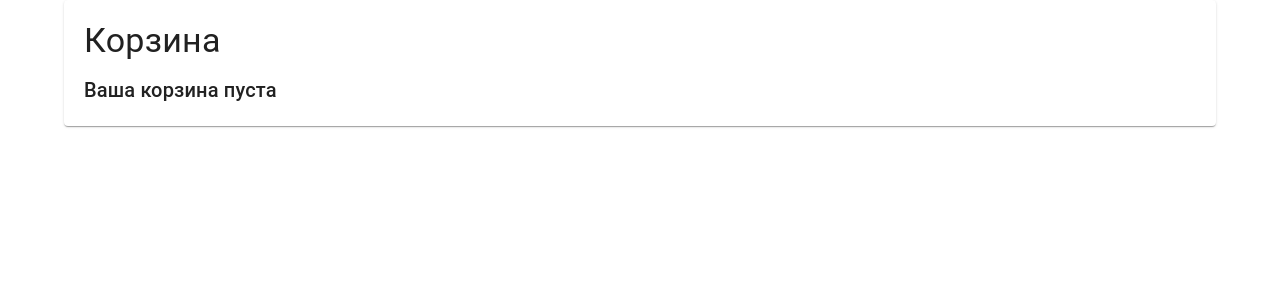
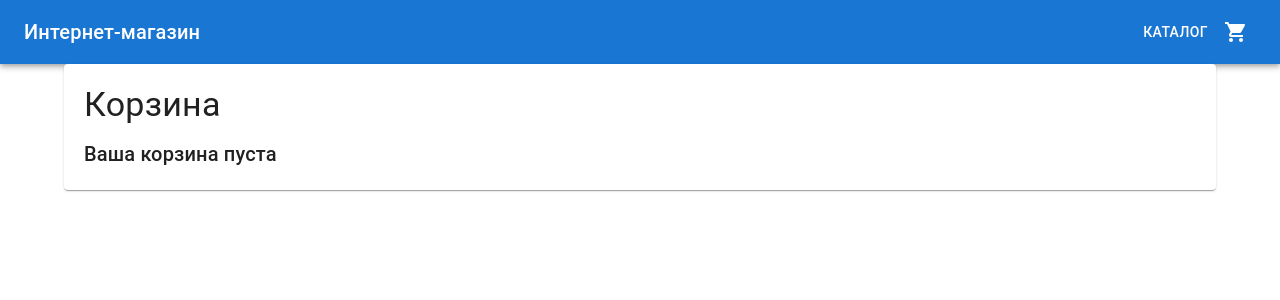
Before and after one commit to Valkor95/REACT_HW, a React (Vite) app: page /cart in a window 1280 px wide. Shown: the top 300 px of the page. Built offline with nearby package versions, Linux system fonts and the light colour scheme.

Commit message:
FINAL2_v1

```diff
--- a/src/App.jsx
+++ b/src/App.jsx
@@ -5,11 +5,13 @@ import CartPage from './pages/ShoppingCart';
 import CheckoutPage from './pages/Checkout';
 import {BrowserRouter as Router, Route, Routes} from "react-router-dom";
 import {Container} from "@mui/material";
+import Navbar from "./componets/Navbar/Navbar.jsx";
 
 const App = () => {
     return (
         <div>
             <Router>
+                <Navbar/>
                 <Container>
                     <Routes>
                         <Route path="/" element={<CatalogPage />} />
--- /dev/null
+++ b/src/componets/Navbar/Navbar.jsx
@@ -0,0 +1,27 @@
+// src/components/Navbar.jsx
+import React from 'react';
+import { AppBar, Toolbar, Typography, Button, IconButton } from '@mui/material';
+import { NavLink } from 'react-router-dom';
+import ShoppingCartIcon from '@mui/icons-material/ShoppingCart';
+
+const Navbar = () => {
+    return (
+        <AppBar position="static">
+            <Toolbar>
+                <Typography variant="h6" style={{ flexGrow: 1 }}>
+                    <NavLink to="/" style={{ color: 'inherit', textDecoration: 'none' }}>
+                        Интернет-магазин
+                    </NavLink>
+                </Typography>
+                <Button color="inherit" component={NavLink} to="/">
+                    Каталог
+                </Button>
+                <IconButton color="inherit" component={NavLink} to="/cart">
+                    <ShoppingCartIcon />
+                </IconButton>
+            </Toolbar>
+        </AppBar>
+    );
+};
+
+export default Navbar;
--- a/src/componets/ProductList/ProductList.jsx
+++ b/src/componets/ProductList/ProductList.jsx
@@ -1,10 +1,10 @@
-import React, {useEffect} from 'react';
+import React, { useEffect } from 'react';
 import { Grid, Card, CardContent, Typography, Button } from '@mui/material';
 import { Link } from 'react-router-dom';
 import { useGetProductsQuery } from '../../store/API/slices/apiFakeStore.js';
 import { useDispatch, useSelector } from 'react-redux';
 import { filterProducts } from '../../store/slices/productsSlice.js';
-
+import { addItemToCart } from '../../store/slices/cartSlice.js'; // Импорт действия добавления в корзину
 
 const ProductList = () => {
     const { data: products = [], isLoading } = useGetProductsQuery();
@@ -17,22 +17,39 @@ const ProductList = () => {
         }
     }, [products, dispatch]);
 
+    const handleAddToCart = (product) => {
+        dispatch(addItemToCart({ product, quantity: 1 })); // Добавляем товар в корзину с количеством 1
+    };
+
     if (isLoading) {
         return <div>Loading...</div>;
     }
 
     return (
-        <Grid container spacing={3} style={{display: 'flex', justifyContent: 'center', marginTop: '30px'}}>
+        <Grid container spacing={3} style={{ display: 'flex', justifyContent: 'center', marginTop: '30px' }}>
             {filteredProducts.map(product => (
-                <Grid item
-                      style={{display: 'flex', justifyContent: 'center'}}
-                      xs={12} sm={6} md={4} key={product.id}>
+                <Grid
+                    item
+                    style={{ display: 'flex', justifyContent: 'center' }}
+                    xs={12} sm={6} md={4} key={product.id}
+                >
                     <Card>
-                        <img src={product.image} alt={product.name} style={{ width: '100%' }} />
+                        <img src={product.image} alt={product.title} style={{ width: '100%' }} />
                         <CardContent>
                             <Typography variant="h6">{product.title}</Typography>
                             <Typography variant="body1">{`$${product.price}`}</Typography>
-                            <Button component={Link} to={`/product/${product.id}`}>View Details</Button>
+                            <Button component={Link} to={`/product/${product.id}`}>
+                                View Details
+                            </Button>
+                            {/* Кнопка добавления в корзину */}
+                            <Button
+                                variant="contained"
+                                color="primary"
+                                onClick={() => handleAddToCart(product)}
+                                style={{ marginTop: '10px' }}
+                            >
+                                Add to Cart
+                            </Button>
                         </CardContent>
                     </Card>
                 </Grid>
```
